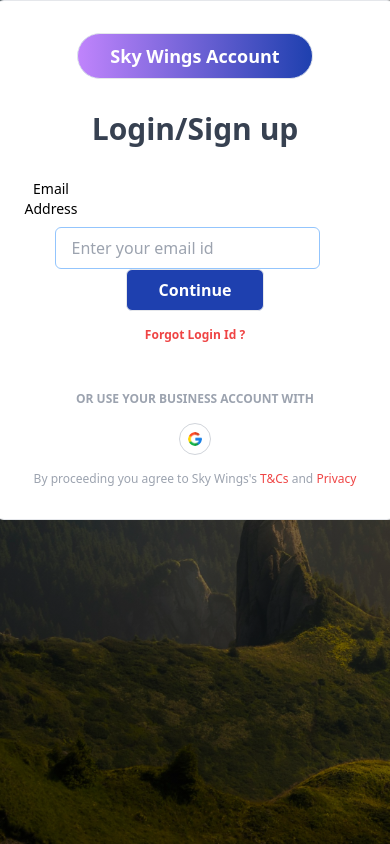
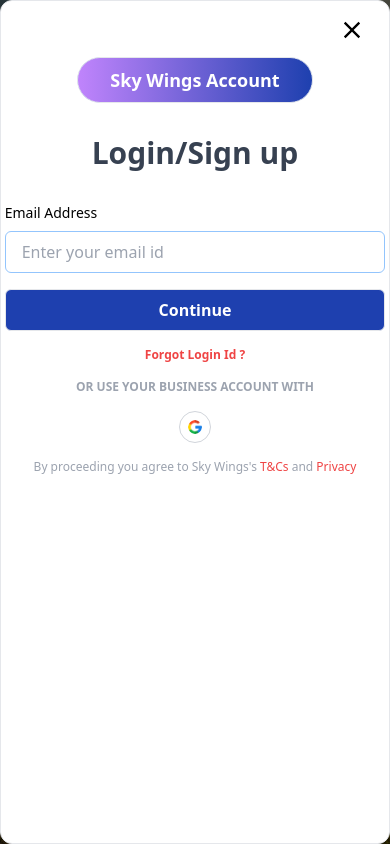
Before and after one commit to acensverse/Sky-Wings---Booking, a React (Vite) app: page /Signup in a window 390 px wide. Built offline with nearby package versions, Linux system fonts and the light colour scheme.

Commit message:
login v3

```diff
--- a/src/App.css
+++ b/src/App.css
@@ -42,7 +42,7 @@
   }
 
   .cancel {
-    @apply absolute ml-120 top-60 p-1 bg-white rounded-full text-black text-2xl font-bold;
+    @apply absolute md:ml-120 md:top-60 p-1 top-3 ml-120 md:right-auto right-5 md:bg-white rounded-full text-black md:text-2xl text-4xl font-bold ;
   }
 
 
--- a/src/components/Login/Signup.jsx
+++ b/src/components/Login/Signup.jsx
@@ -6,7 +6,7 @@
 function Signup() {
   return (
     <div>
-      <div className="md:fixed inset-0 bg-black opacity-50 z-20"></div>
+      <div className="md:fixed inset-0 md:bg-black opacity-50 z-20"></div>
 
       <div className='md:absolute md:flex items-center justify-start md:p-20 md:ml-165 h-screen z-20'>
 
@@ -14,9 +14,13 @@
           <IoMdClose className='cancel' />
         </button> </Link>
 
-        <div className=' bg-white border rounded-xl flex flex-col items-center justify-evenly p-8 md:py-10'>
+        <div className=' bg-white border rounded-xl flex flex-col items-center justify-start md:justify-evenly md:p-8 md:py-10 h-full md:h-auto '>
 
-          <h1 className='bg-blue-600 px-8 py-2 text-lg font-bold border rounded-full bg-gradient-to-r from-purple-400 to to-blue-800 text-white mb-8'> Sky Wings Account </h1>
+          <Link to='/' className='md:hidden'> <button>
+            <IoMdClose className='cancel' />
+          </button> </Link>
+
+          <h1 className='bg-blue-600 px-8 py-2 text-lg font-bold border rounded-full bg-gradient-to-r from-purple-400 to to-blue-800 text-white mb-8 mt-8 md:mt-auto'> Sky Wings Account </h1>
 
 
           <div className='flex flex-col items-center justify-evenly'>
@@ -26,14 +30,14 @@
             </div>
             <span className='mb-2 text-sm font-medium mr-72' > Email Address </span>
 
-            <div className=''>
-              <input type="email" name="email" id="emailId" className='border border-blue-300 rounded-md p-2 px-4 mr-4' placeholder='Enter your email id' />
+            <div className='flex flex-col w-full md:flex md:flex-row'>
+              <input type="email" name="email" id="emailId" className='border border-blue-300 rounded-md p-2 px-4 mr-4 w-full mb-4 md:mb-0' placeholder='Enter your email id'/>
               <button className='py-2 px-8 bg-blue-800 text-white font-bold border rounded-md'> Continue </button>
             </div>
 
             <div className='flex flex-col items-center justify-center'>
               <span className='text-xs font-semibold text-red-500 m-4'> Forgot Login Id ? </span>
-              <p className='uppercase text-gray-400 font-semibold text-xs mt-8'> Or use your business account with </p>
+              <p className='uppercase text-gray-400 font-semibold text-xs md:mt-8'> Or use your business account with </p>
 
               <img src="images/google.png" alt="" className='w-8 border border-gray-300 rounded-full p-2 m-4' />
               <span className='text-xs text-gray-400'> By proceeding you agree to Sky Wings's <Link className='text-red-500'> T&Cs </Link> and <Link className='text-red-500'> Privacy </Link> </span>
--- a/tailwind.config.js
+++ b/tailwind.config.js
@@ -11,6 +11,7 @@
         '88':  '22rem',
         '120': '30rem',
         '165': '41.25rem',
+        '84' : '21rem',
       },
     },
   },
```
